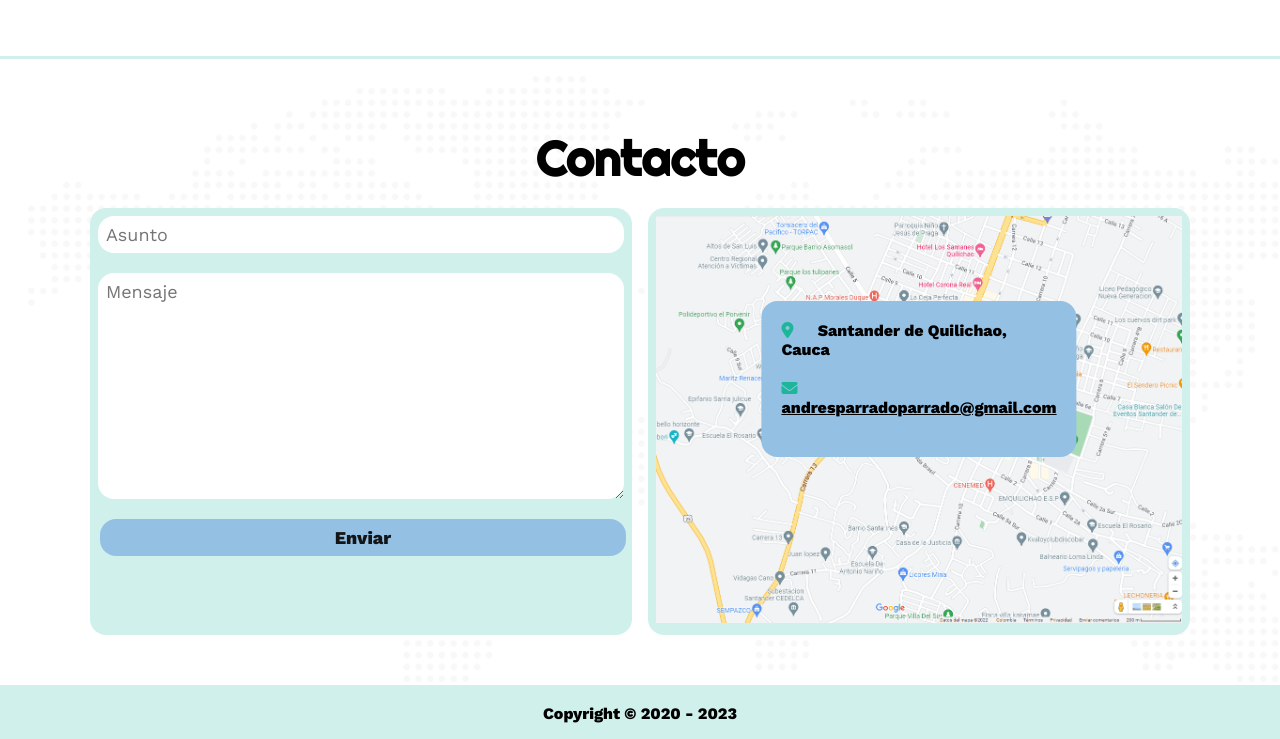
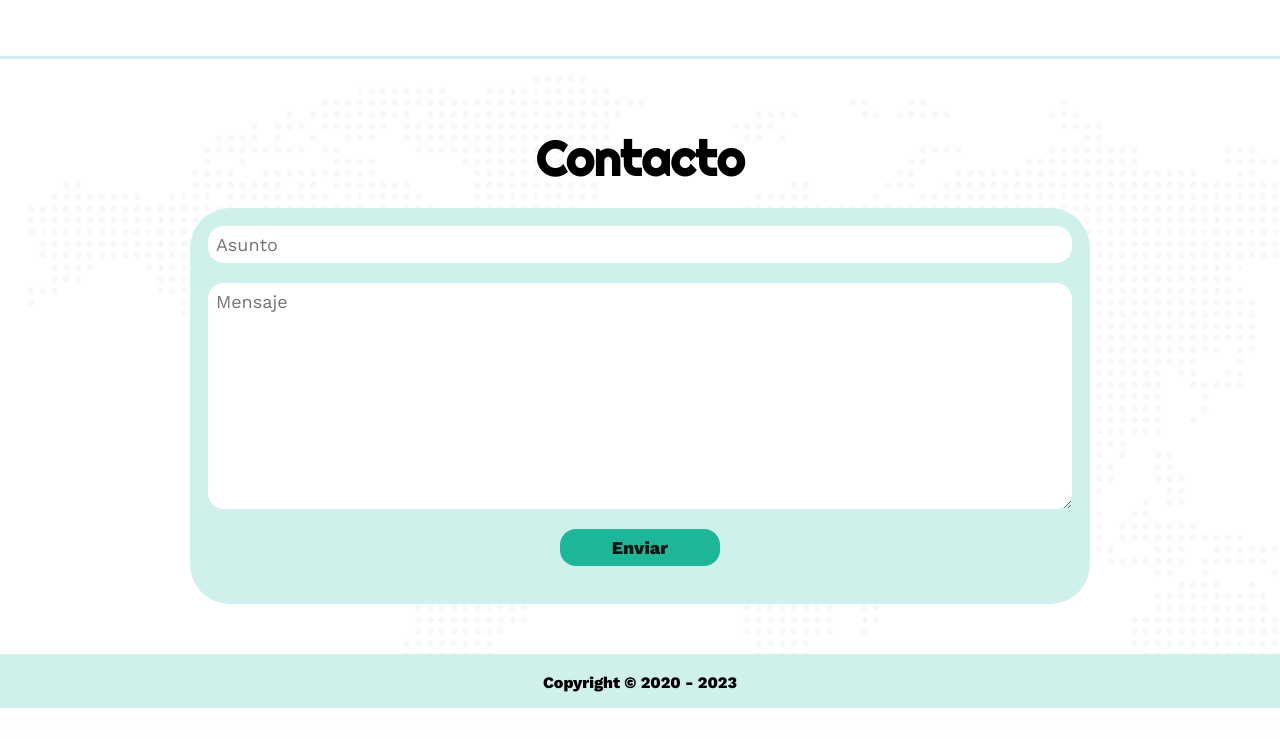
Before and after one commit to GNUNIXLOOTER/pageaboutme, a PHP site: page / in a window 1280 px wide. Shown: the part 5760-6499 px from the top of the page. After the commit the page ends 6468 px from the top, so only its background shows below. Run offline with PHP 8.4, Linux system fonts and the light colour scheme; some libraries are stand-ins or nearby versions.

Commit message:
se actualiza

```diff
--- a/css/styles.css
+++ b/css/styles.css
@@ -171,14 +171,13 @@ html {
 }
 .inicio .contenido-banner .redes.fixed {
   position: fixed;
-  top: 15rem;
-  right: -1rem;
-  margin: 2rem;
+  top: 6rem;
   display: flex;
   flex-direction: column;
   align-items: center;
   transition: all 1.9s ease;
   margin-top: 3rem;
+  right: 0.7%;
 }
 .inicio .contenido-banner .redes.fixed a {
   margin: 1rem 0;
@@ -911,14 +910,22 @@ html {
   padding: 20px 0;
 }
 .contacto .fila {
-  display: flex;
-  gap: 1rem;
+  padding: 10px;
+  background-color: var(--colordiferente);
+  max-width: 900px;
+  margin: auto;
+  border-radius: 40px;
+}
+@media only screen and (max-width: 600px) {
+  .contacto .fila {
+    margin-left: 20px;
+    margin-right: 20px;
+  }
 }
 .contacto .col {
   width: 100%;
   padding: 0.5rem;
   position: relative;
-  background-color: var(--colordiferente);
   border-radius: 1rem;
 }
 .contacto .col input,
@@ -932,19 +939,10 @@ html {
   font-size: 18px;
   border-radius: 1rem;
 }
-.contacto button {
-  cursor: pointer;
-  background-color: transparent;
-  border: 2px solid var(--colorNegro);
-  width: fit-content;
+.button-input {
+  width: 10rem;
   display: block;
-  margin: 20px auto;
-  padding: 10px 22px;
-  font-size: 16px;
-  color: var(--colorNegro);
-  position: relative;
-  z-index: 10;
-  border-radius: 10rem;
+  margin: auto;
 }
 .contacto button .overlay {
   position: absolute;
@@ -1151,22 +1149,18 @@ footer .ir-arriba {
 }
 
 .boton-enviar {
-  background-color: #94c0e4; /* Color de fondo */
-  border: none; /* Quita el borde */
-  color: white; /* Color del texto */
-  padding: 15px 32px; /* Espacio alrededor del texto */
-  text-align: center; /* Alineación del texto */
-  text-decoration: none; /* Quita la decoración del texto */
-  display: inline-block; /* Hace que se comporte como un bloque */
-  font-size: 16px; /* Tamaño de la fuente */
-  margin: 4px 2px; /* Margen entre el botón y otros elementos */
-  transition-duration: 0.4s; /* Duración de la transición */
-  cursor: pointer; /* Cambia el cursor al pasar sobre el botón */
-  border-radius: 12px; /* Agrega bordes redondeados al botón */
+  background-color: #1cb698;
+  border: none;
+  text-align: center;
+  text-decoration: none;
+  display: inline-block;
+  transition-duration: 0.4s;
+  cursor: pointer;
+  border-radius: 12px;
   font-weight: 700;
 }
 .boton-enviar:hover {
-  background-color: #7ebdf1; /* Cambia el color de fondo cuando el mouse está encima */
+  background-color: #75d1bf;
 }
 
 
--- a/index.html
+++ b/index.html
@@ -698,7 +698,6 @@
             <h2>Contacto</h2>
             <div class="fila">
 
-
                 <!-- Formulario -->
                 <form class="col" id="contactForm">
 
@@ -707,26 +706,13 @@
 
                         <textarea id="message" name="message" cols="30" rows="10" placeholder="Mensaje" required></textarea>
 
-                        <input class="boton-enviar" style="cursor: pointer;" type="submit" name="enviar" value="Enviar">
+                        <div class="button-input">
+                            <input class="boton-enviar" style="cursor: pointer;" type="submit" name="enviar" value="Enviar">
+                        </div>
 
                 </form>
 
-                <!-- Mapa -->
-                <div class="col">
-                    <img src="img/ubicacion2.png" alt="">
-                    <div class="info">
-                        <ul>
-                            <li>
-                                <i class="fa-solid fa-location-dot"></i>
-                                Santander de Quilichao, Cauca
-                            </li>
-                            <li>
-                                <i class="fa-solid fa-envelope"></i>
-                               <a class="mail-negro" href="mailto:">andresparradoparrado@gmail.com</a>
-                            </li>
-                        </ul>
-                    </div>
-                </div>
+
             </div>
         </div>
     </section>
```
